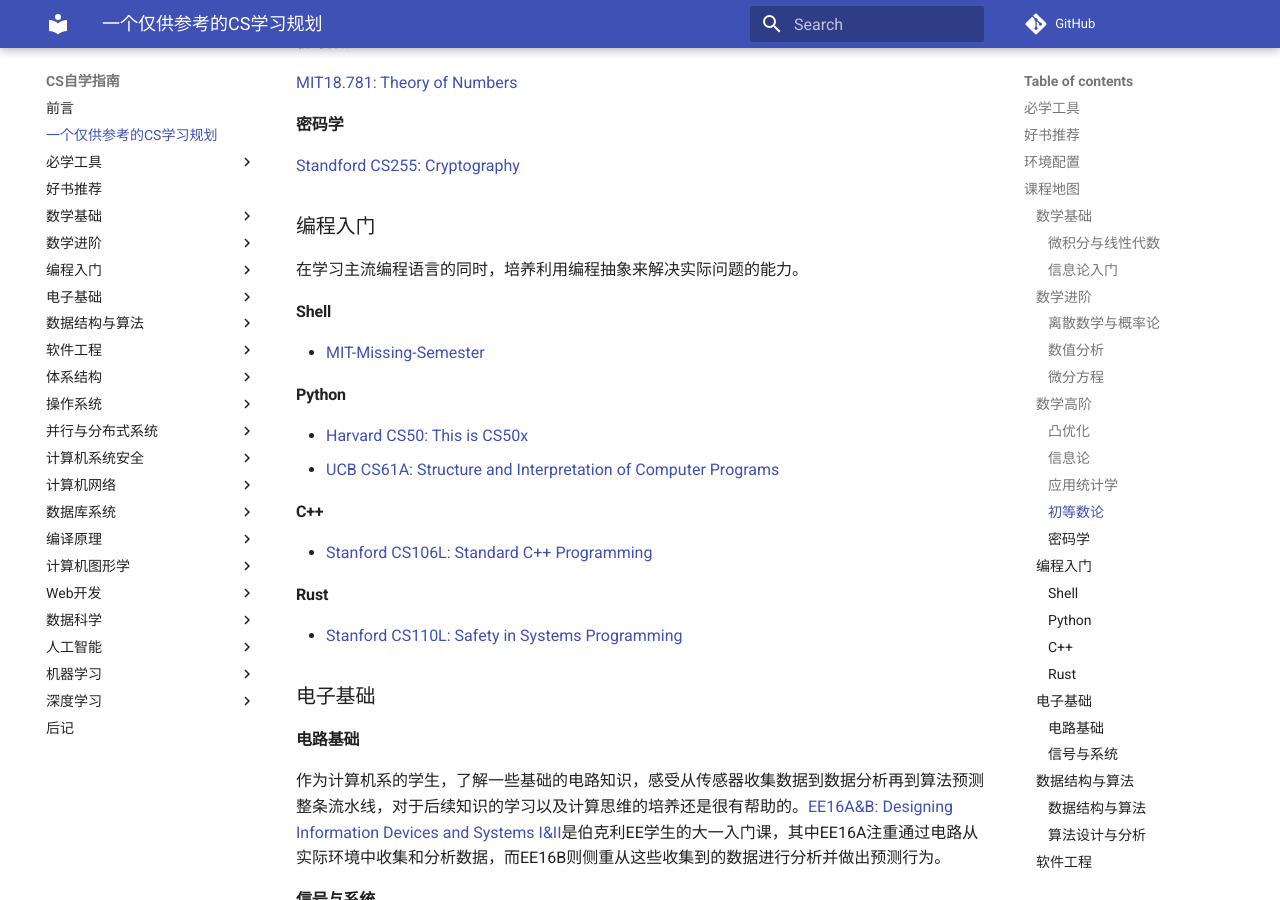
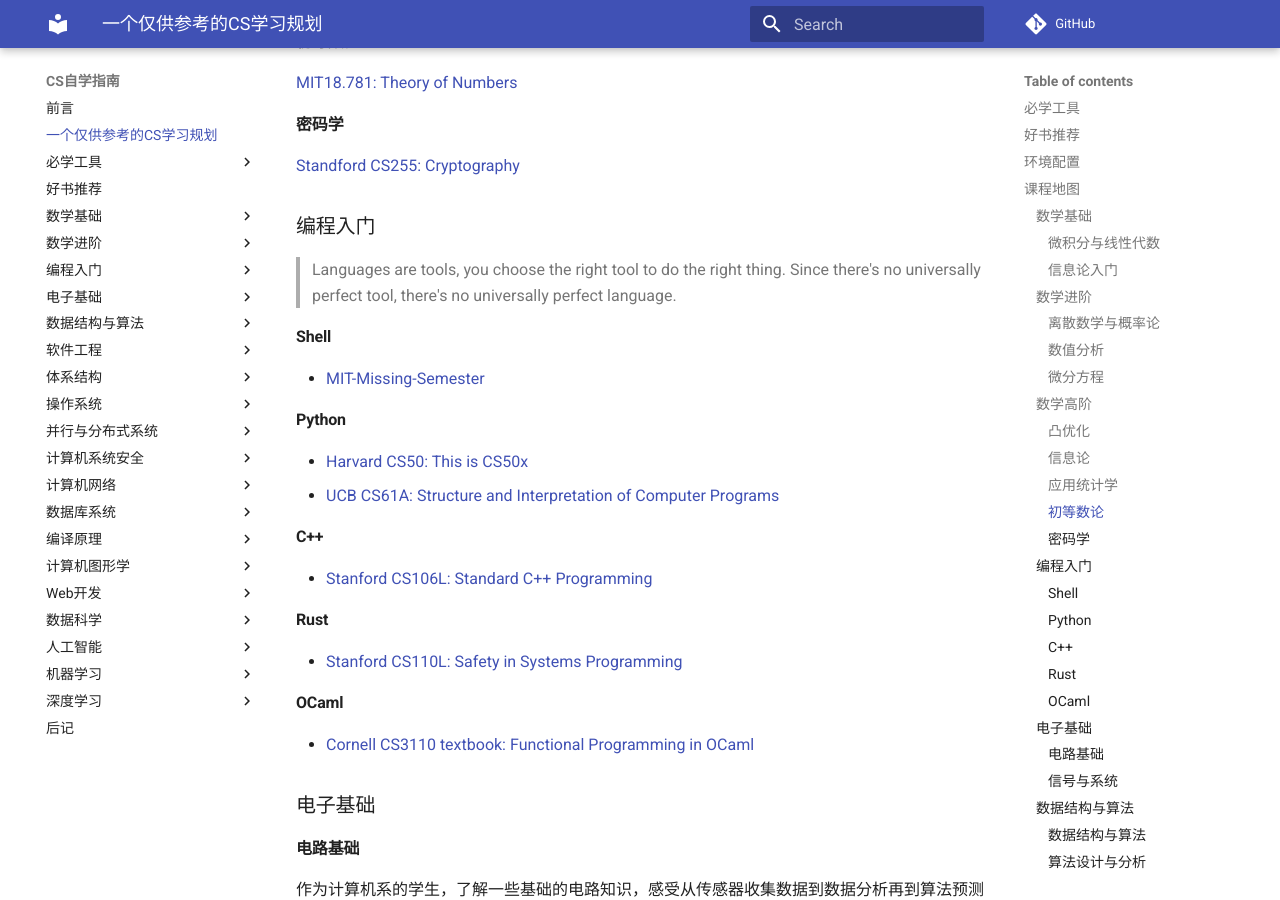
Before and after one commit to PKUFlyingPig/cs-self-learning, an MkDocs documentation site: the page built from docs/CS学习规划.md, in a window 1280 px wide and 900 px high, scrolled down 3926 px. Built offline with MkDocs 1.6.1 and Material for MkDocs 9.7.7, drawn with Linux system fonts in a browser that asks for light colours; comment, search, counter and statistics services are not loaded.

Commit message:
add functional programming

```diff
--- a/docs/CS学习规划.md
+++ b/docs/CS学习规划.md
@@ -85,7 +85,7 @@ under construction.
 [Standford CS255: Cryptography](http://crypto.stanford.edu/~dabo/cs255/)
 
 ### 编程入门
-在学习主流编程语言的同时，培养利用编程抽象来解决实际问题的能力。
+> Languages are tools, you choose the right tool to do the right thing. Since there's no universally perfect tool, there's no universally perfect language.
 #### Shell
 - [MIT-Missing-Semester](编程入门/MIT-Missing-Semester.md)
 #### Python
@@ -95,6 +95,8 @@ under construction.
 - [Stanford CS106L: Standard C++ Programming](编程入门/CS106L.md)
 #### Rust
 - [Stanford CS110L: Safety in Systems Programming](编程入门/CS110L.md)
+#### OCaml
+- [Cornell CS3110 textbook: Functional Programming in OCaml](https://cs3110.github.io/textbook/cover.html)
 
 ### 电子基础
 #### 电路基础
```
